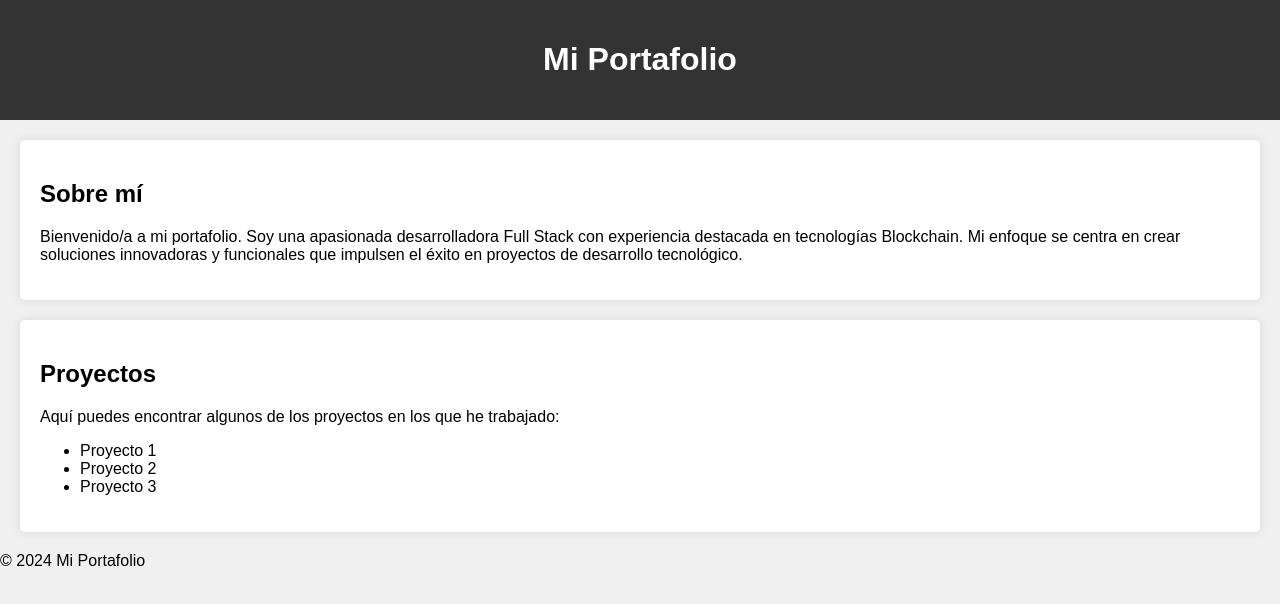
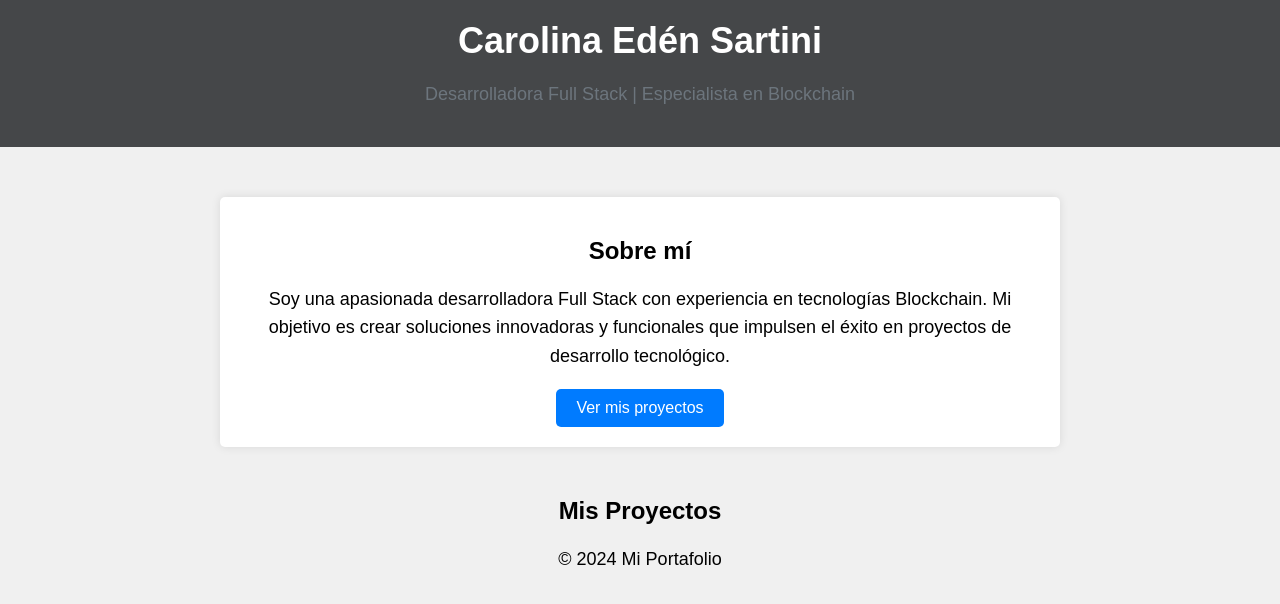
Before and after one commit to Edeok/Edeok.github.io, a plain HTML site: page index.html in a window 1280 px wide. Drawn offline with Linux system fonts and the light colour scheme.

Commit message:
Proyectos

```diff
--- a/index.html
+++ b/index.html
@@ -3,46 +3,67 @@
 <head>
     <meta charset="UTF-8">
     <meta name="viewport" content="width=device-width, initial-scale=1.0">
-    <title>Mi Portafolio</title>
+    <title>Mi Portafolio - Landing Page</title>
     <style>
-        /* Aquí puedes agregar estilos CSS para diseñar tu página */
+        /* Estilos CSS para personalizar la apariencia de tu landing page */
         body {
             font-family: Arial, sans-serif;
             margin: 0;
             padding: 0;
             background-color: #f0f0f0;
+            text-align: center;
         }
         header {
             background-color: #333;
             color: #fff;
             padding: 20px;
-            text-align: center;
         }
-        section {
+        .container {
+            max-width: 800px;
+            margin: 50px auto;
             padding: 20px;
-            margin: 20px;
             background-color: #fff;
             border-radius: 5px;
             box-shadow: 0 0 10px rgba(0, 0, 0, 0.1);
         }
+        h1 {
+            margin-top: 0;
+        }
+        p {
+            font-size: 18px;
+            line-height: 1.6;
+        }
+        .cta-button {
+            display: inline-block;
+            padding: 10px 20px;
+            background-color: #007bff;
+            color: #fff;
+            text-decoration: none;
+            border-radius: 5px;
+            transition: background-color 0.3s ease;
+        }
+        .cta-button:hover {
+            background-color: #0056b3;
+        }
     </style>
 </head>
 <body>
-    <header>
-        <h1>Mi Portafolio</h1>
+    <header style="background-color: #454749; padding: 20px; text-align: center;">
+        <h1 style="font-size: 36px; margin-bottom: 10px;">Carolina Edén Sartini</h1>
+        <p style="font-size: 18px; color: #6c757d;">Desarrolladora Full Stack | Especialista en Blockchain</p>
     </header>
-    <section>
+
+
+    <div class="container">
         <h2>Sobre mí</h2>
-        <p>Bienvenido/a a mi portafolio. Soy una apasionada desarrolladora Full Stack con experiencia destacada en tecnologías Blockchain. Mi enfoque se centra en crear soluciones innovadoras y funcionales que impulsen el éxito en proyectos de desarrollo tecnológico.</p>
-    </section>
-    <section>
-        <h2>Proyectos</h2>
-        <p>Aquí puedes encontrar algunos de los proyectos en los que he trabajado:</p>
-        <ul>
-            <li>Proyecto 1</li>
-            <li>Proyecto 2</li>
-            <li>Proyecto 3</li>
-        </ul>
+        <p>Soy una apasionada desarrolladora Full Stack con experiencia en tecnologías Blockchain. Mi objetivo es crear soluciones innovadoras y funcionales que impulsen el éxito en proyectos de desarrollo tecnológico.</p>
+        <!-- Botón para dirigir a la sección de proyectos -->
+        <a href="./proyectos.html" class="cta-button">Ver mis proyectos</a>
+    </div>
+    <!-- Sección de proyectos -->
+    <section id="proyectos">
+        <h2>Mis Proyectos</h2>
+        <!-- Aquí puedes agregar tus proyectos -->
     </section>
     <footer>
         <p>&copy; 2024 Mi Portafolio</p>
```
Also changed, not shown: proyectos.html (added, +69 -0 lines).
